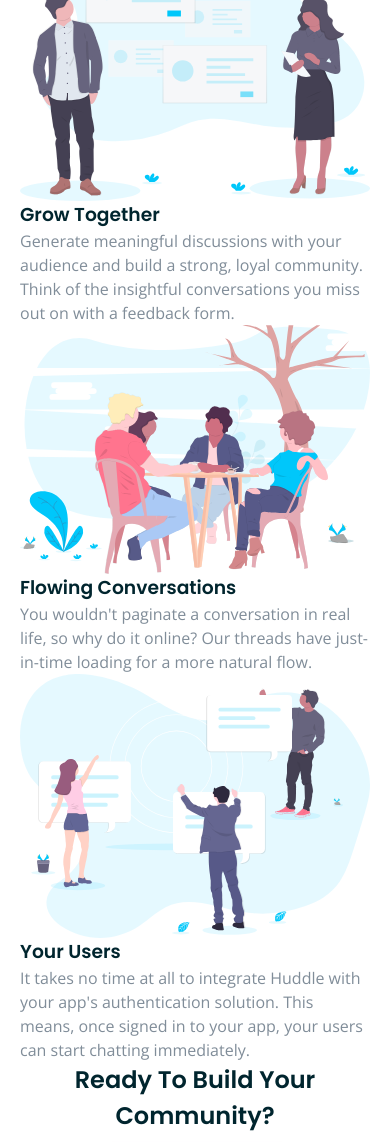
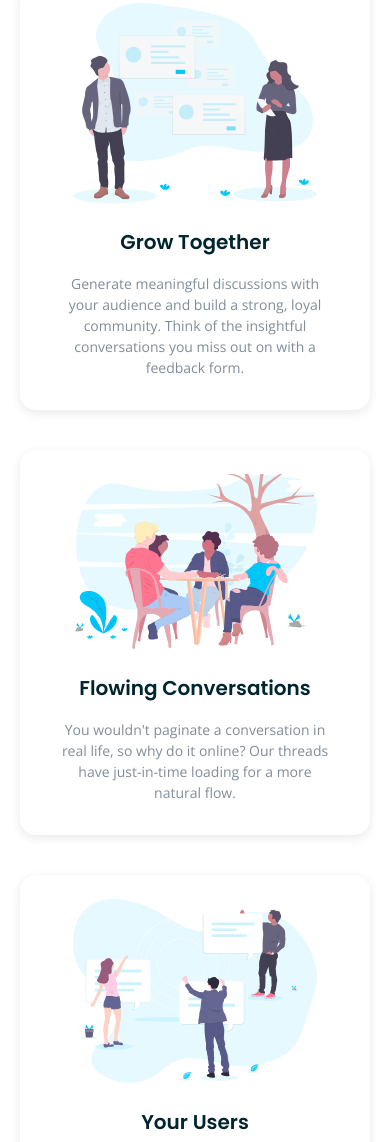
Before and after one commit to karolbanat/huddle-landing-page-with-alternating-feature-blocks, a website: page index.html in a window 390 px wide. Shown: the part 858-2000 px from the top of the page. Drawn offline with nearby package versions, Linux system fonts and the light colour scheme.

Commit message:
Features section and cards

```diff
--- a/index.html
+++ b/index.html
@@ -43,35 +43,35 @@
         <ul class="grid">
           <li>
             <article class="feature-block">
-              <img src="./dist/images/illustration-grow-together.svg" alt="" class="feature-block__img">
               <header class="feature-block__header">
                 <h3 class="feature-block__heading">Grow Together</h3>
-                <p class="feature-block__text">Generate meaningful discussions with your audience and build a strong,
+                <p>Generate meaningful discussions with your audience and build a strong,
                   loyal community.
                   Think of the insightful conversations you miss out on with a feedback form.</p>
               </header>
+              <img src="./dist/images/illustration-grow-together.svg" alt="" class="feature-block__image">
+            </article>
+          </li>
+          <li>
+            <article class="feature-block" data-reversed>
+              <header class="feature-block__header">
+                <h3 class="feature-block__heading">Flowing Conversations</h3>
+                <p>You wouldn't paginate a conversation in real life, so why do it online?
+                  Our threads
+                  have just-in-time loading for a more natural flow.</p>
+              </header>
+              <img src="./dist/images/illustration-flowing-conversation.svg" alt="" class="feature-block__image">
             </article>
           </li>
           <li>
             <article class="feature-block">
-              <img src="./dist/images/illustration-flowing-conversation.svg" alt="" class="feature-block__img">
-              <header class="feature-block__header">
-                <h3 class="feature-block__heading">Flowing Conversations</h3>
-                <p class="feature-block__text">You wouldn't paginate a conversation in real life, so why do it online?
-                  Our threads
-                  have just-in-time loading for a more natural flow.</p>
-              </header>
-            </article>
-          </li>
-          <li>
-            <article class="feature-block">
-              <img src="./dist/images/illustration-your-users.svg" alt="" class="feature-block__img">
               <header class="feature-block__header">
                 <h3 class="feature-block__heading">Your Users</h3>
-                <p class="feature-block__text">It takes no time at all to integrate Huddle with your app's
+                <p>It takes no time at all to integrate Huddle with your app's
                   authentication solution.
                   This means, once signed in to your app, your users can start chatting immediately.</p>
               </header>
+              <img src="./dist/images/illustration-your-users.svg" alt="" class="feature-block__image">
             </article>
           </li>
         </ul>
--- /dev/null
+++ b/src/sass/components/_feature-block.scss
@@ -0,0 +1,47 @@
+@use '../abstracts/mixins' as mxn;
+
+.feature-block {
+	--padding-inline: 4rem;
+	--padding-block: 2.4rem 3.2rem;
+	display: flex;
+	flex-direction: column-reverse;
+	align-items: center;
+	gap: 2.4rem;
+	padding-block: var(--padding-block);
+	padding-inline: var(--padding-inline);
+	font-size: var(--fz-feature-block);
+	text-align: center;
+	border-radius: var(--borr-400);
+	box-shadow: var(--shadow-neutral);
+	@include mxn.mq(medium) {
+		--padding-block: 5.4rem;
+		text-align: initial;
+		flex-direction: row;
+		justify-content: space-between;
+		gap: clamp(6.4rem, -2rem + 15vw, 15.5rem);
+
+		& > * {
+			flex: 1;
+		}
+
+		&[data-reversed] {
+			flex-direction: row-reverse;
+		}
+	}
+
+	&__header {
+		@include mxn.mq(medium) {
+			padding-left: clamp(2.4rem, -2rem + 7.5vw, 8rem);
+		}
+	}
+
+	&__heading {
+		margin-bottom: 1.6rem;
+		font-size: var(--fz-600);
+	}
+
+	&__image {
+		--max-width: clamp(24.5rem, 40vw, 42rem);
+		max-width: var(--max-width);
+	}
+}
--- /dev/null
+++ b/src/sass/components/_features.scss
@@ -0,0 +1,3 @@
+.features {
+	margin-top: clamp(6rem, 2.5rem + 10vw, 16rem);
+}
--- a/src/sass/components/_index.scss
+++ b/src/sass/components/_index.scss
@@ -2,3 +2,5 @@
 @forward './primary-navigation';
 @forward './logo';
 @forward './button';
+@forward './features';
+@forward './feature-block';
--- /dev/null
+++ b/src/sass/layout/_grid.scss
@@ -0,0 +1,4 @@
+.grid {
+	display: grid;
+	gap: var(--grid-spacer, 4rem);
+}
--- a/src/sass/layout/_index.scss
+++ b/src/sass/layout/_index.scss
@@ -1,2 +1,3 @@
 @forward './flow';
 @forward './container';
+@forward './grid';
```
Also changed, not shown: dist/css/main.min.css.
